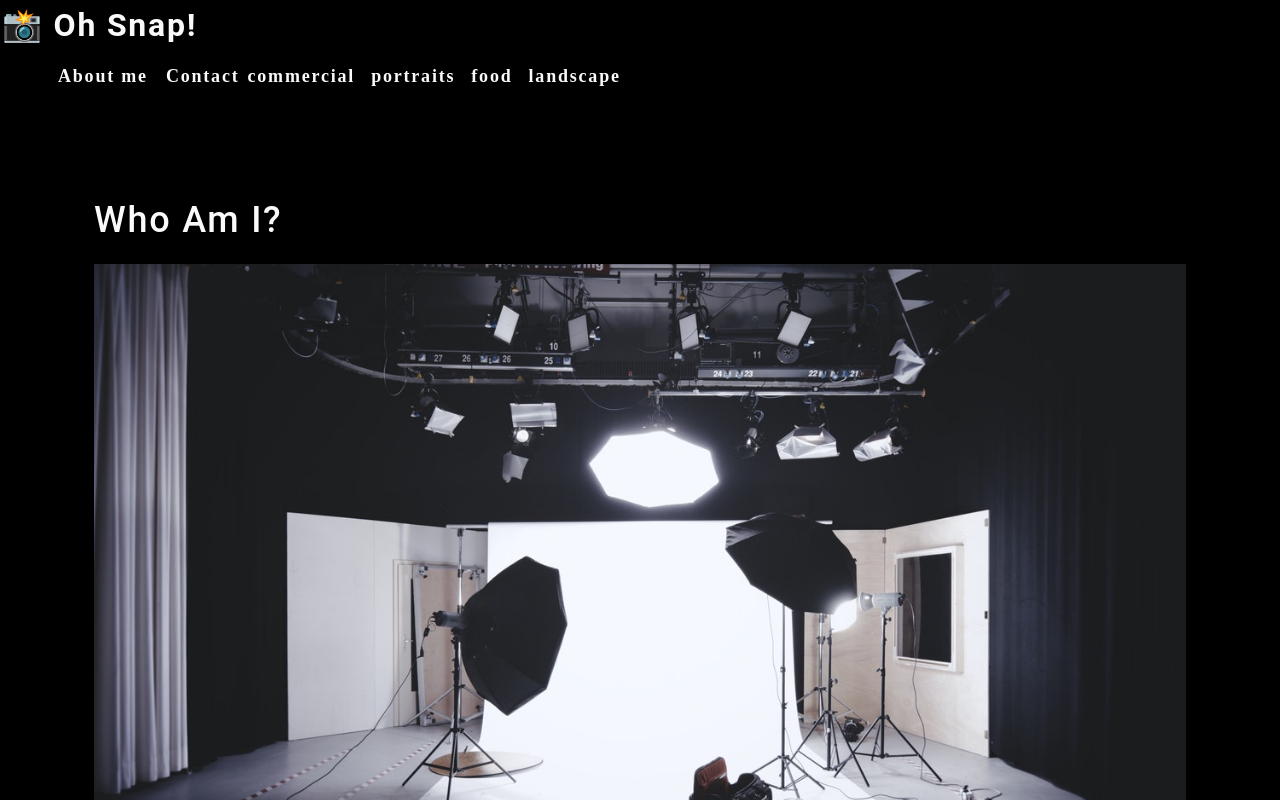
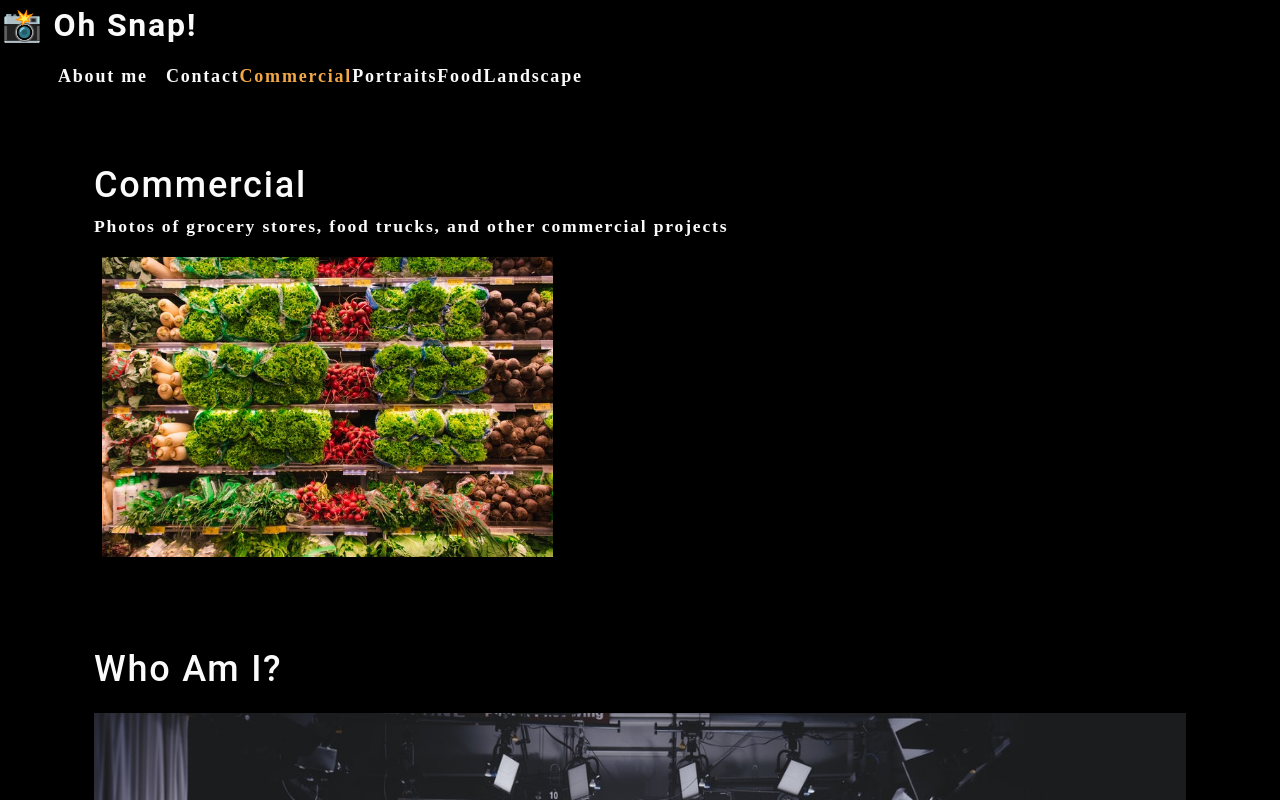
Before and after one commit to violanerd/photo-port, a React (Create React App) app: page / in a window 1280 px wide. Shown: the top 800 px of the page. Built offline with nearby package versions, Linux system fonts and the light colour scheme.

Commit message:
lift usestate and useEffect

```diff
--- a/src/App.js
+++ b/src/App.js
@@ -1,13 +1,46 @@
 //import logo from './logo.svg'; //deleted it so this won't work
+import React, { useState } from 'react';
 import './App.css';
 import About from './components/About/index';
 import Nav from './components/Nav/index';
+import Gallery from './components/Gallery';
 
 function App() {
+      const categories = [ //why did we have to initialize this with use state? instead of just declaring an array?
+        {
+          name: "commercial",
+          description:
+            "Photos of grocery stores, food trucks, and other commercial projects",
+        },
+        { name: "portraits", description: "Portraits of people in my life" },
+        { name: "food", description: "Delicious delicacies" },
+        {
+          name: "landscape",
+          description: "Fields, farmhouses, waterfalls, and the beauty of nature",
+        },
+      ];
+      // const [categories] = useState([ //why did we have to initialize this with use state? instead of just declaring an array?
+      //   {
+      //     name: "commercial",
+      //     description:
+      //       "Photos of grocery stores, food trucks, and other commercial projects",
+      //   },
+      //   { name: "portraits", description: "Portraits of people in my life" },
+      //   { name: "food", description: "Delicious delicacies" },
+      //   {
+      //     name: "landscape",
+      //     description: "Fields, farmhouses, waterfalls, and the beauty of nature",
+      //   },
+      // ]);
+      const [currentCategory, setCurrentCategory] = useState(categories[0]);
   return (
     <div>
-      <Nav></Nav>
+      <Nav
+      categories={categories}
+      setCurrentCategory={setCurrentCategory}
+      currentCategory={currentCategory}></Nav>
       <main>
+        <Gallery></Gallery>
         <About></About>
       </main>
     </div>
--- /dev/null
+++ b/src/components/Gallery/index.js
@@ -0,0 +1,21 @@
+import React from  'react'
+import { capitalizeFirstLetter } from '../../utils/helpers'
+import photo from "../../assets/small/commercial/0.jpg";
+
+function Gallery(props){
+    const currentCategory = {
+        name: "commercial",
+        description: "Photos of grocery stores, food trucks, and other commercial projects",
+    }
+    return (
+        <section>
+            <h1>{capitalizeFirstLetter(currentCategory.name)}</h1>
+            <p>{currentCategory.description}</p>
+            <div className='flex-row'>
+                <img src={photo} alt="vegetables" className='img-thumbnail mx-1'></img>
+            </div>
+        </section>
+    )
+}
+
+export default Gallery;
--- a/src/components/Nav/index.js
+++ b/src/components/Nav/index.js
@@ -1,22 +1,17 @@
-import React from 'react';
+import React, { useEffect } from 'react';
+import { capitalizeFirstLetter } from "../../utils/helpers";
 
-function Nav() {
-    const categories = [
-        {
-          name: "commercial",
-          description:
-            "Photos of grocery stores, food trucks, and other commercial projects",
-        },
-        { name: "portraits", description: "Portraits of people in my life" },
-        { name: "food", description: "Delicious delicacies" },
-        {
-          name: "landscape",
-          description: "Fields, farmhouses, waterfalls, and the beauty of nature",
-        },
-      ];
-    function categorySelected(name){
-        console.log(`${name} clicked`)
-    }
+function Nav(props) {
+    const {
+        categories = [],
+        setCurrentCategory,
+        currentCategory,
+    }= props
+
+    useEffect(() => {
+        document.title = capitalizeFirstLetter(currentCategory.name)
+    }, [currentCategory]) //second argument means useeffect runs only when second argument changes
+
     return(
         <header>
             <h2><a data-testid="link" href="/">
@@ -32,8 +27,9 @@
                         <span>Contact</span>
                     </li>
                     {categories.map((category) => (
-                        <li className='mx-1' key={category.name}>
-                            <span onClick={() => categorySelected(category.name)}>{category.name}</span>
+                        <li className={`mx-1' ${currentCategory.name === category.name && 'navActive'}`}
+                            key={category.name}>
+                            <span onClick={() => {setCurrentCategory(category)}}>{capitalizeFirstLetter(category.name)}</span>
                         </li>
                     ))}
                 </ul>
```
